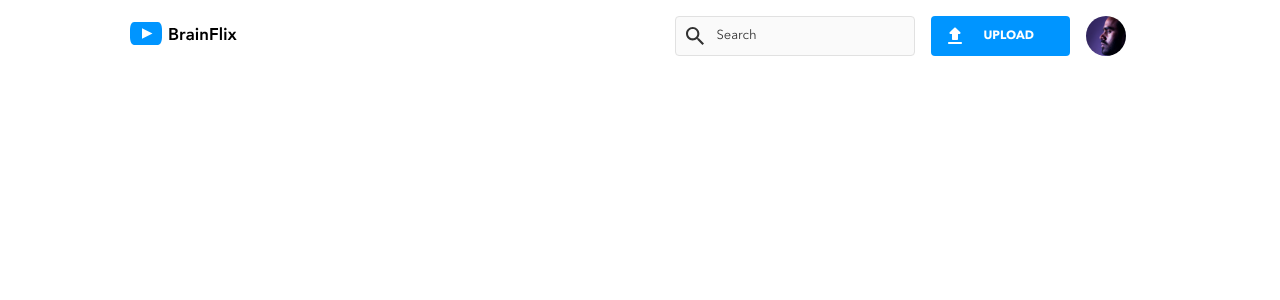
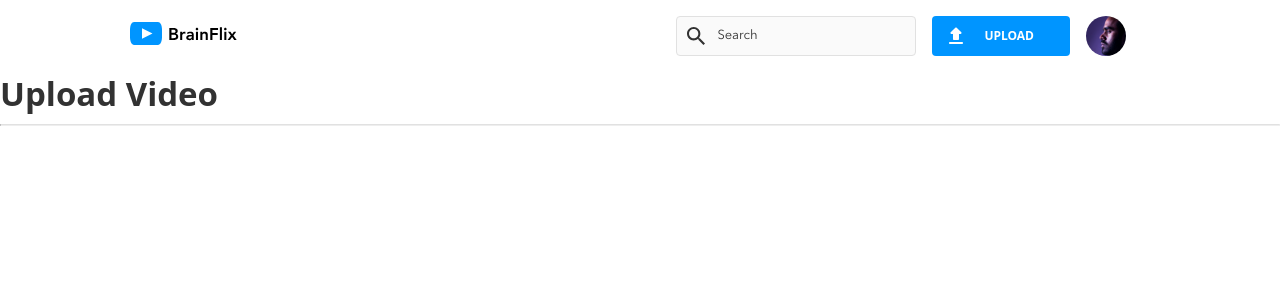
Before and after one commit to sonni0101/sony-chen-brainflix, a React (Create React App) app: page /VideoUploadPage in a window 1280 px wide. Shown: the top 300 px of the page. Built offline with nearby package versions, Linux system fonts and the light colour scheme.

Commit message:
Add divider line

```diff
--- a/public/index.html
+++ b/public/index.html
@@ -6,8 +6,8 @@
     <meta name="viewport" content="width=device-width, initial-scale=1" />
     <meta name="theme-color" content="#000000" />
     <meta
-      name="description"
-      content="Web site created using create-react-app"
+      name="Brainflix"
+      content="Brainflix website"
     />
     <link rel="apple-touch-icon" href="%PUBLIC_URL%/logo192.png" />
     <!--
--- /dev/null
+++ b/src/components/Divider/Divider.js
@@ -0,0 +1,12 @@
+import React from 'react';
+import './Divider.scss';
+
+function Divider(){
+    return(
+        <div className='divider'>
+            <hr className="divider__solid" />
+        </div>
+    );
+}
+
+export default Divider;
--- /dev/null
+++ b/src/components/Divider/Divider.scss
@@ -0,0 +1,8 @@
+@import '../../styles/global.scss';
+
+.divider{
+
+    &__solid{
+        border-top: 1px solid $divider;
+    }
+}
--- a/src/components/Header/Header.css
+++ b/src/components/Header/Header.css
@@ -103,6 +103,7 @@ p {
 
 body {
   font-family: "Avenir Next LT Pro", sans-serif;
+  font-family: "Open Sans", "Helvetica Neue", Helvetica, Arial, sans-serif;
   margin: 0;
   padding: 0;
   box-sizing: border-box;
--- a/src/components/InlineIconText/InlineIconText.js
+++ b/src/components/InlineIconText/InlineIconText.js
@@ -2,10 +2,10 @@ import './InlineIconText.scss';
 
 function InlineIconText(prop){
     return(
-        <div className='inline-icon-text'>
+        <section className='inline-icon-text'>
             <img src={prop.icon} alt={prop.altText} className='inline-icon-text__icon brainflix_icon_lg' />
             <p className='inline-icon-text__text'>{prop.text}</p>
-        </div>
+        </section>
     );
 }
 
--- a/src/components/VideoThumbnail/VideoThumbnail.js
+++ b/src/components/VideoThumbnail/VideoThumbnail.js
@@ -3,7 +3,7 @@ import './VideoThumbnail.scss'
 
 function VideoThumbnail({videoImage, title, creator, onClick }){
     return(
-        <div className="video-thumbnail" onClick={onClick}>
+        <section className="video-thumbnail" onClick={onClick}>
             <div className="video-thumbnail__wrapper">
                 <img src={videoImage} alt={title} className="video-thumbnail__image" />
             </div>
@@ -11,7 +11,7 @@ function VideoThumbnail({videoImage, title, creator, onClick }){
                 <h3 className="video-thumbnail__heading">{title}</h3>
                 <p className="video-thumbnail__name">{creator}</p>
             </div>
-        </div>
+        </section>
     );
 }
 
--- a/src/pages/Home/Home.js
+++ b/src/pages/Home/Home.js
@@ -17,7 +17,7 @@ function Home() {
  };
 
   return (
-    <>
+    <main>
       <Header />
       <VideoPlayer
         videoLink={currentVideo.image}
@@ -41,7 +41,7 @@ function Home() {
             />
         </div>
       </div>
-    </>
+    </main>
   );
 }
 
--- a/src/pages/VideoUploadPage/VideoUploadPage.js
+++ b/src/pages/VideoUploadPage/VideoUploadPage.js
@@ -1,12 +1,20 @@
 import React from "react";
 import Header from "../../components/Header/Header";
+import Divider from "../../components/Divider/Divider";
 
 function VideoUploadPage(){
 
     return(
-        <>
+        <main>
             <Header />
-        </>
+            <section>
+                <div>
+                    <h1>Upload Video</h1>
+                    <Divider />
+                </div>
+
+            </section>
+        </main>
     );
 }
 
--- a/src/styles/global.scss
+++ b/src/styles/global.scss
@@ -91,6 +91,7 @@ p{
 
 body {
     font-family: 'Avenir Next LT Pro', sans-serif;
+    font-family: 'Open Sans', 'Helvetica Neue', Helvetica, Arial, sans-serif;
     margin: 0;
     padding: 0;
     box-sizing: border-box;
```
Also changed, not shown: 1 other file (tests, documents, lock files or other folders).
